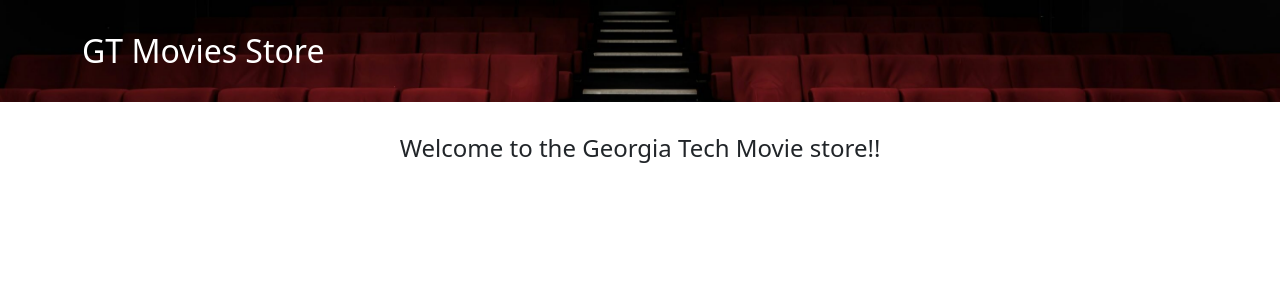
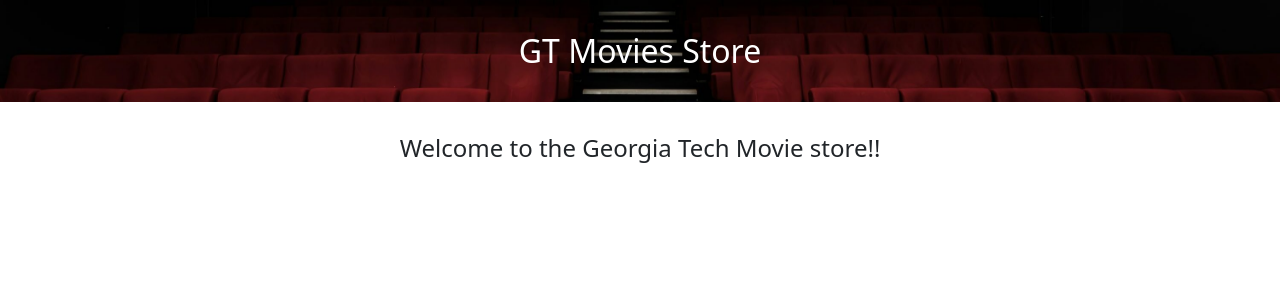
Before and after one commit to bradley-cao/GTMovies, a Django app: page / in a window 1280 px wide. Shown: the top 300 px of the page. Run offline with Django 5.2, Linux system fonts and the light colour scheme; some libraries are stand-ins or nearby versions.

Commit message:
fixed typo in index.html

```diff
--- a/home/templates/home/index.html
+++ b/home/templates/home/index.html
@@ -1,7 +1,7 @@
 {% extends 'base.html' %}
 {% block content %}
 <header class="masthead bg-index text-white text-center py-4">
-  <div class="container d-flex align-items-center flexcolumn pt-2">
+  <div class="container d-flex align-items-center flex-column pt-2">
     <h2>GT Movies Store</h2>
 <!--    <p>Your Ticket to Unlimited Entertainment!</p>-->
   </div>
```
